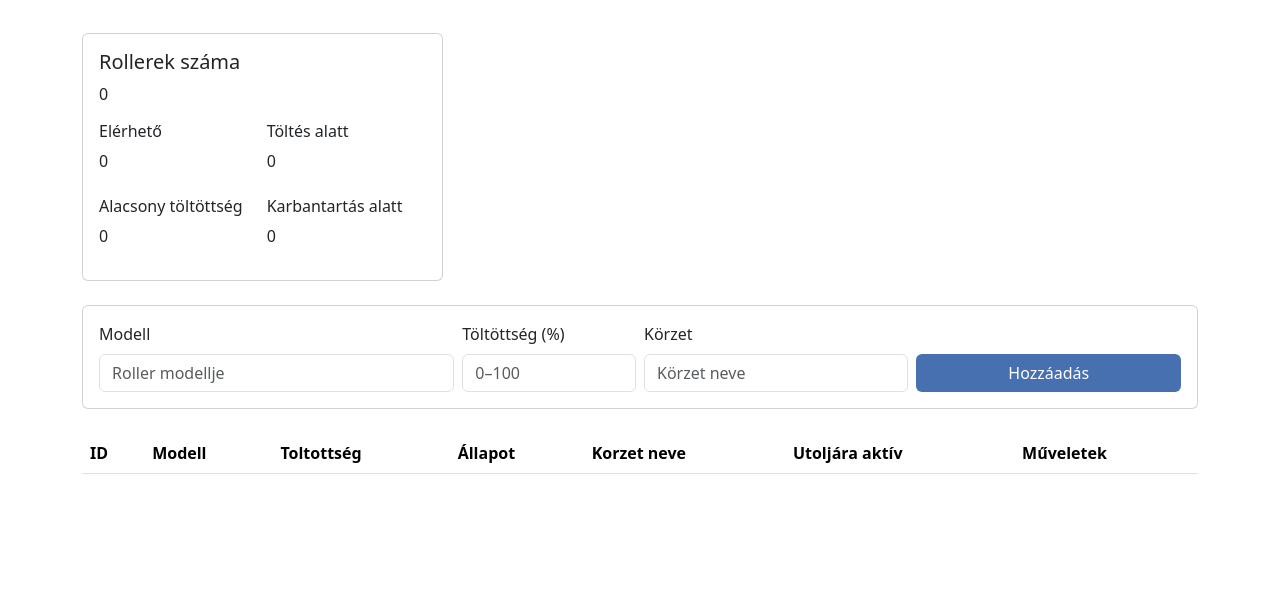
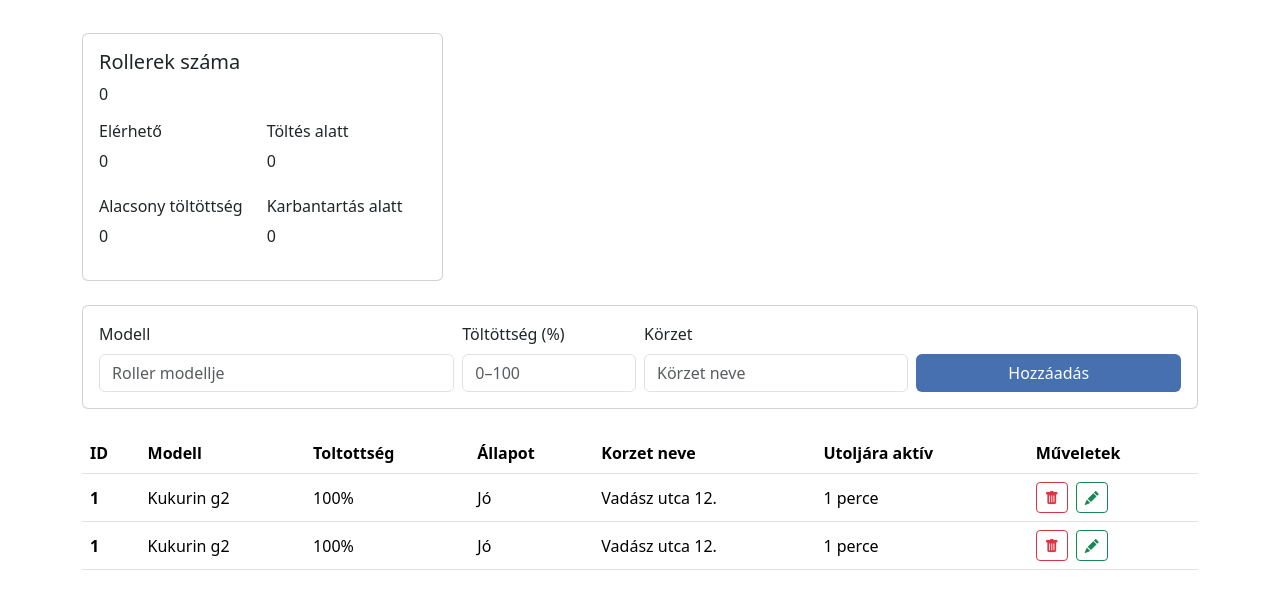
Before and after one commit to dobainikoletta4/rollerProjekt, a plain HTML site: page index.html in a window 1280 px wide. Shown: the part 63-672 px from the top of the page. Drawn offline with nearby package versions, Linux system fonts and the light colour scheme.

Commit message:
táblázat
táblázat befejezése, bootstrap ikonok beimportalasa

```diff
--- a/css/style.css
+++ b/css/style.css
@@ -1,3 +1,4 @@
+@import url("https://cdn.jsdelivr.net/npm/bootstrap-icons@1.13.1/font/bootstrap-icons.min.css");
 @import url('https://fonts.googleapis.com/css2?family=Lato:ital,wght@0,100;0,300;0,400;0,700;0,900;1,100;1,300;1,400;1,700;1,900&family=Roboto+Condensed:ital,wght@0,100..900;1,100..900&display=swap');
 
 .gomb, .gomb:hover{
--- a/index.html
+++ b/index.html
@@ -129,7 +129,40 @@
                             <th>Műveletek</th>
                         </tr>
                     </thead>
-                    <tbody id="tableBody"></tbody>
+                    <tbody id="tableBody">
+                        <tr>
+                            <th scope="row">1</th>
+                            <td>Kukurin g2</td>
+                            <td>100%</td>
+                            <td>Jó</td>
+                            <td>Vadász utca 12.</td>
+                            <td>1 perce</td>
+                            <td>
+                                <button type="button" class="btn btn-sm btn-outline-danger me-1" title="Törlés">
+                                    <i class="bi bi-trash-fill"></i>
+                                </button>
+                                <button type="button" class="btn btn-sm btn-outline-success" title="Szerkesztés">
+                                    <i class="bi bi-pencil-fill"></i>
+                                </button>
+                            </td>
+                        </tr>
+                        <tr>
+                            <th scope="row">1</th>
+                            <td>Kukurin g2</td>
+                            <td>100%</td>
+                            <td>Jó</td>
+                            <td>Vadász utca 12.</td>
+                            <td>1 perce</td>
+                            <td>
+                                <button type="button" class="btn btn-sm btn-outline-danger me-1" title="Törlés">
+                                    <i class="bi bi-trash-fill"></i>
+                                </button>
+                                <button type="button" class="btn btn-sm btn-outline-success" title="Szerkesztés">
+                                    <i class="bi bi-pencil-fill"></i>
+                                </button>
+                            </td>
+                        </tr>
+                    </tbody>
                 </table>
             </div>
 
```
